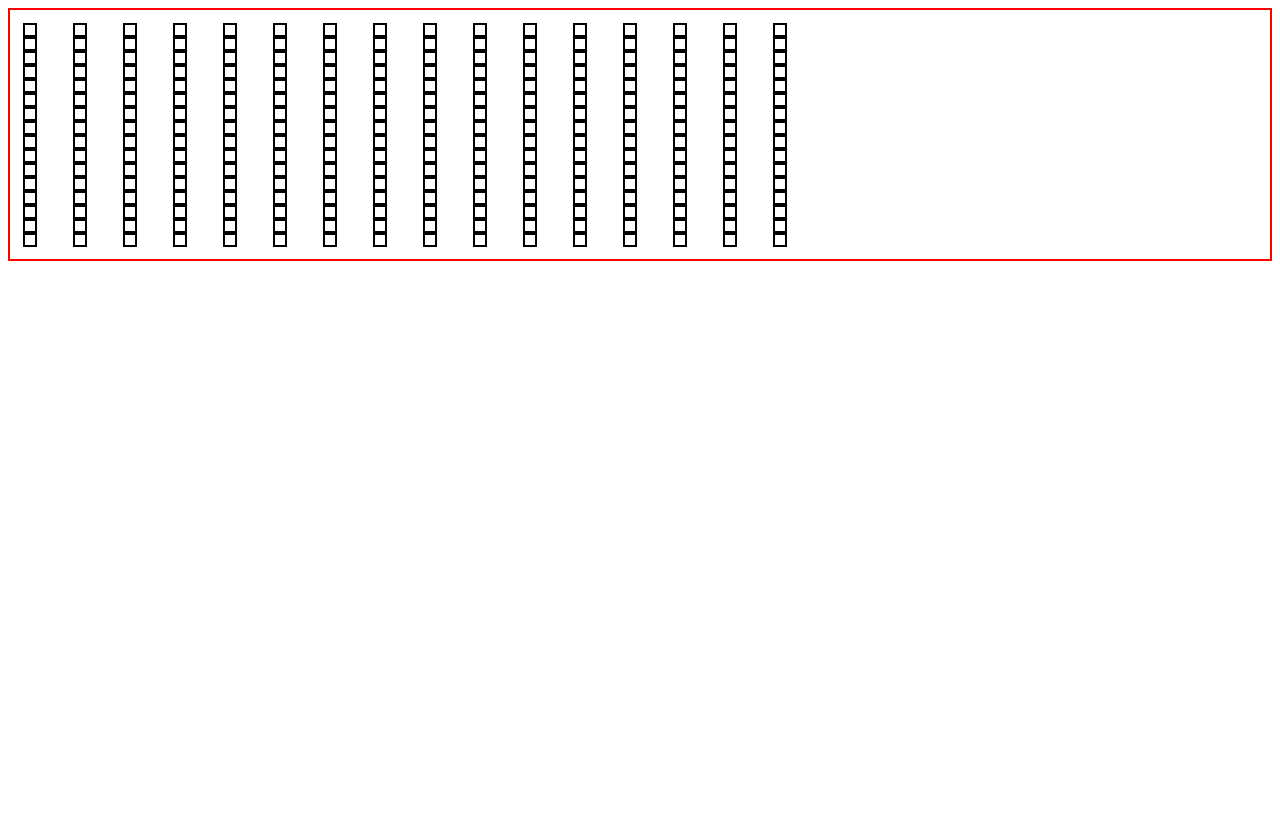
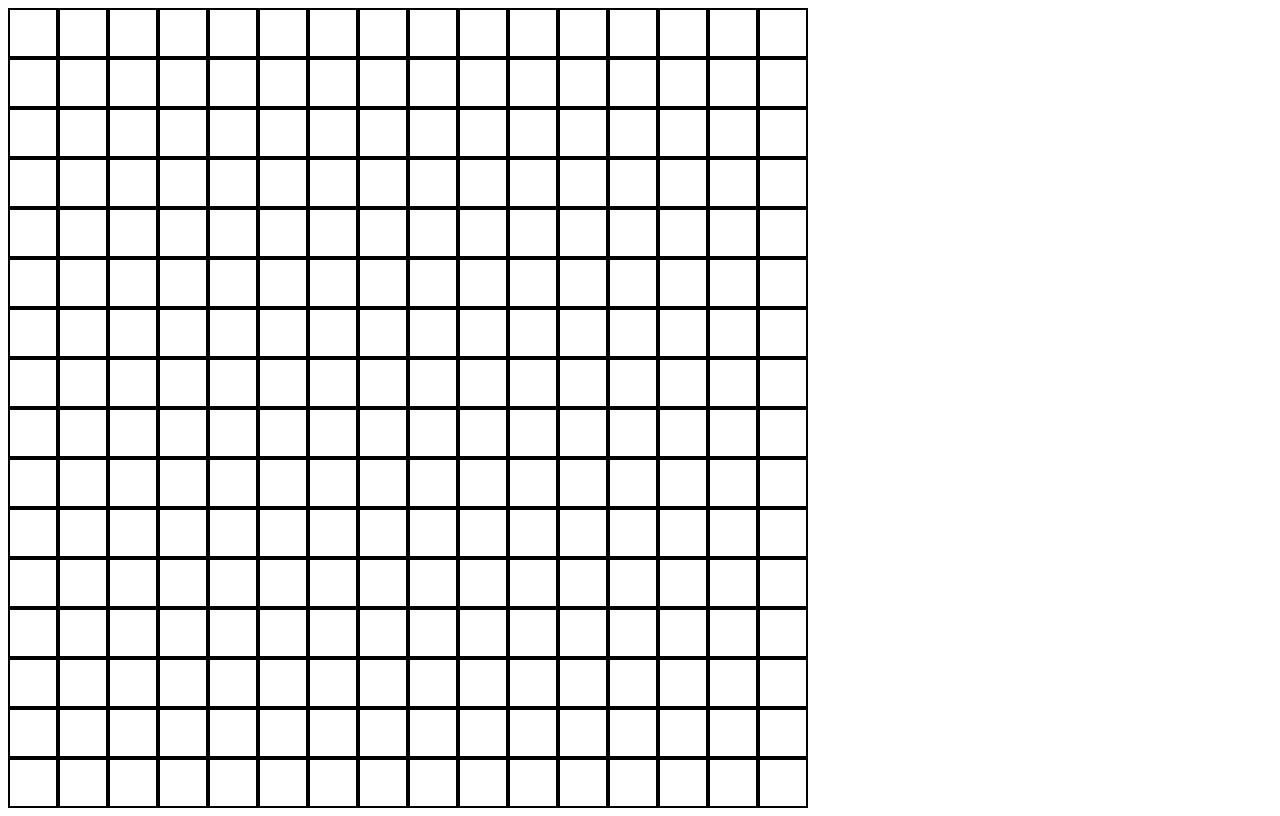
Before and after one commit to jarede-dev/Etch-A-Sketch, a plain HTML site: page index.html in a window 1280 px wide. Drawn offline with Linux system fonts and the light colour scheme.

Commit message:
added hover effect

```diff
--- a/styles.css
+++ b/styles.css
@@ -1,12 +1,13 @@
 #container{
- border: 2px red solid;
- padding: 1%;
- display: grid;
- grid-template-columns: repeat(16, 50px);
-}
+    display: grid;
+    grid-template-columns: repeat(16, 50px);
+    grid-template-rows: repeat(16, 50px);
+   }
 
 .square{
- border: 2px black solid;
- height: 10px;
- width: 10px;
+    border: 2px black solid;
+   }
+
+.square:hover{
+    background-color: black;
 }
```
